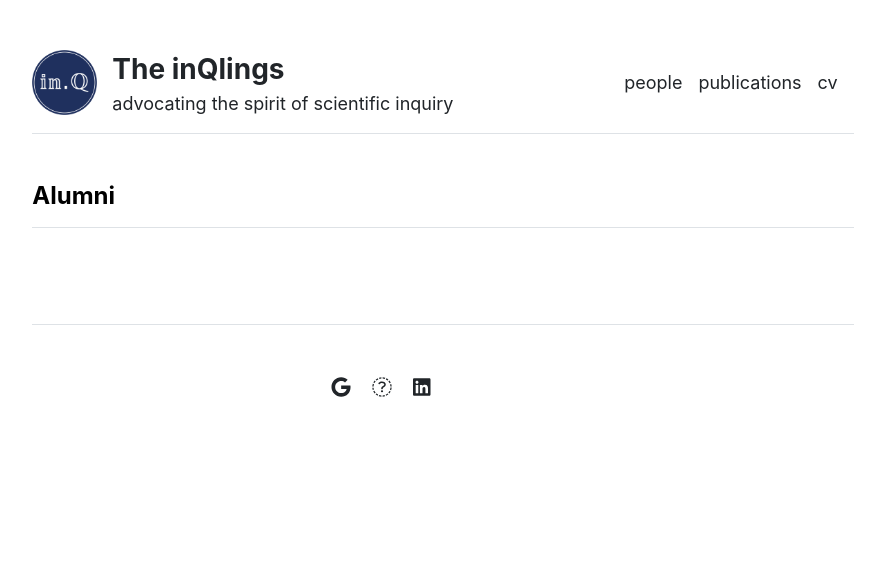
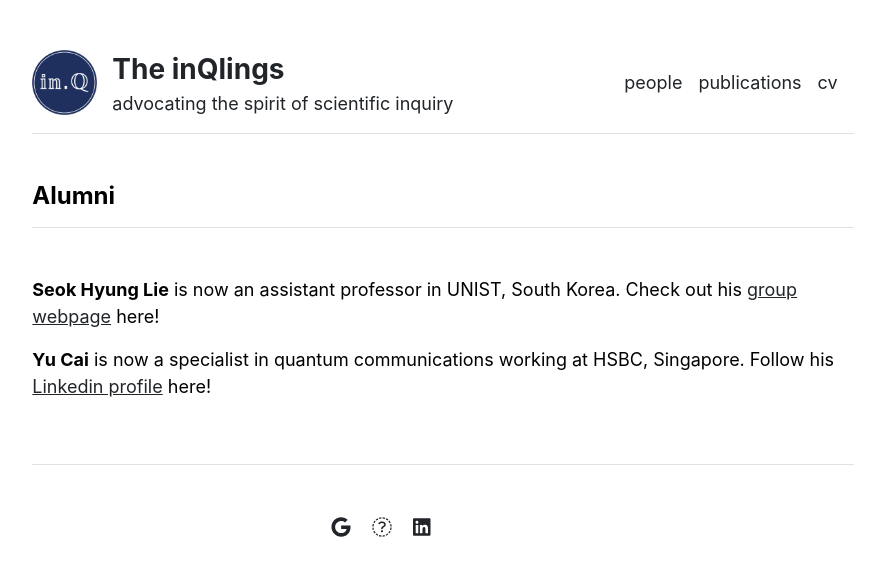
Before and after one commit to nelly-ng/nelly-ng.github.io, a Jekyll site: the page built from people/alumni.md, in a window 1280 px wide. Shown: the top 576 px of the page, without its empty margins (197-1082 px from the left). Built offline with Jekyll 4.4.1, drawn with Linux system fonts in a browser that asks for light colours.

Commit message:
Update alumni.md

```diff
--- a/people/alumni.md
+++ b/people/alumni.md
@@ -2,3 +2,7 @@
 layout: page
 title: "Alumni"
 ---
+
+**Seok Hyung Lie** is now an assistant professor in UNIST, South Korea. Check out his [group webpage](https://qit.unist.ac.kr/) here!
+
+**Yu Cai** is now a specialist in quantum communications working at HSBC, Singapore. Follow his [Linkedin profile](https://www.linkedin.com/in/yu-cai-00a45134/) here!
```
